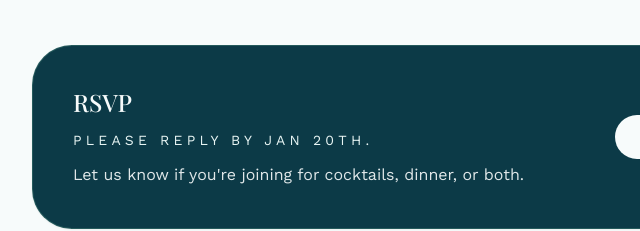
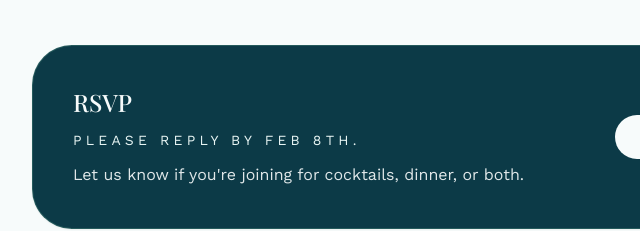
Before and after one commit to Grravey/grravey.github.io, a plain HTML site: page california/index.html in a window 1280 px wide. Shown: the part 1314-1545 px from the top of the page, 184-824 px from the left. Drawn offline with nearby package versions, Linux system fonts and the light colour scheme.

Commit message:
Update rsvp by date

```diff
--- a/california/index.html
+++ b/california/index.html
@@ -81,7 +81,7 @@
     <section id="rsvp" class="rounded-[2.5rem] border border-teal/40 bg-lagoon text-cloud p-7 shadow-sm sm:flex sm:items-center sm:justify-between sm:gap-10 sm:p-10">
       <div class="space-y-3">
         <h2 class="font-serif text-2xl">RSVP</h2>
-        <p class="text-sm uppercase tracking-[0.3em] text-mist">Please reply by Jan 20th.</p>
+        <p class="text-sm uppercase tracking-[0.3em] text-mist">Please reply by Feb 8th.</p>
         <p class="text-base leading-relaxed text-cloud/90">Let us know if you're joining for cocktails, dinner, or both.</p>
       </div>
       <div class="mt-5 flex flex-col gap-3 text-sm sm:mt-0 sm:w-56">
```
